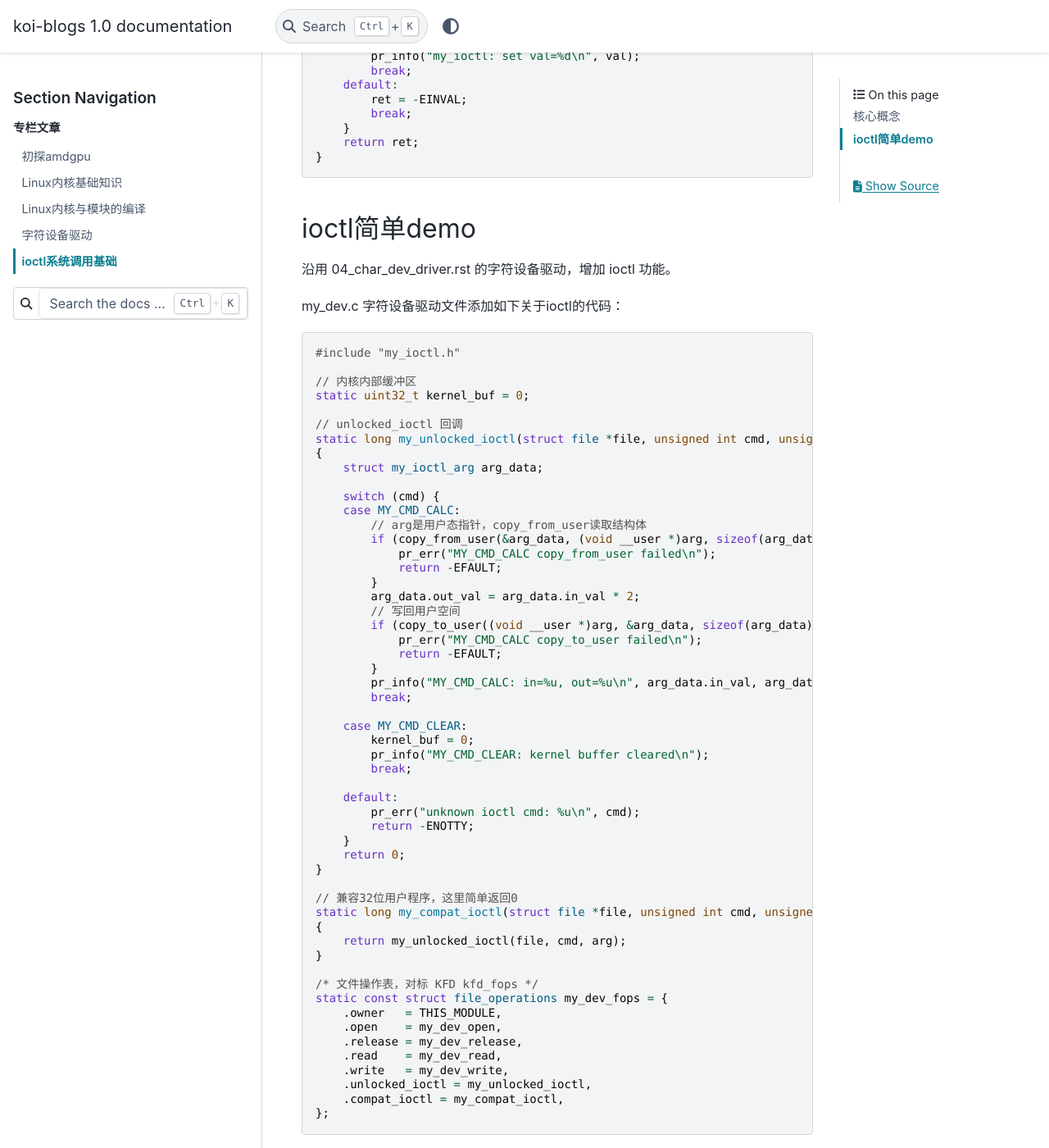
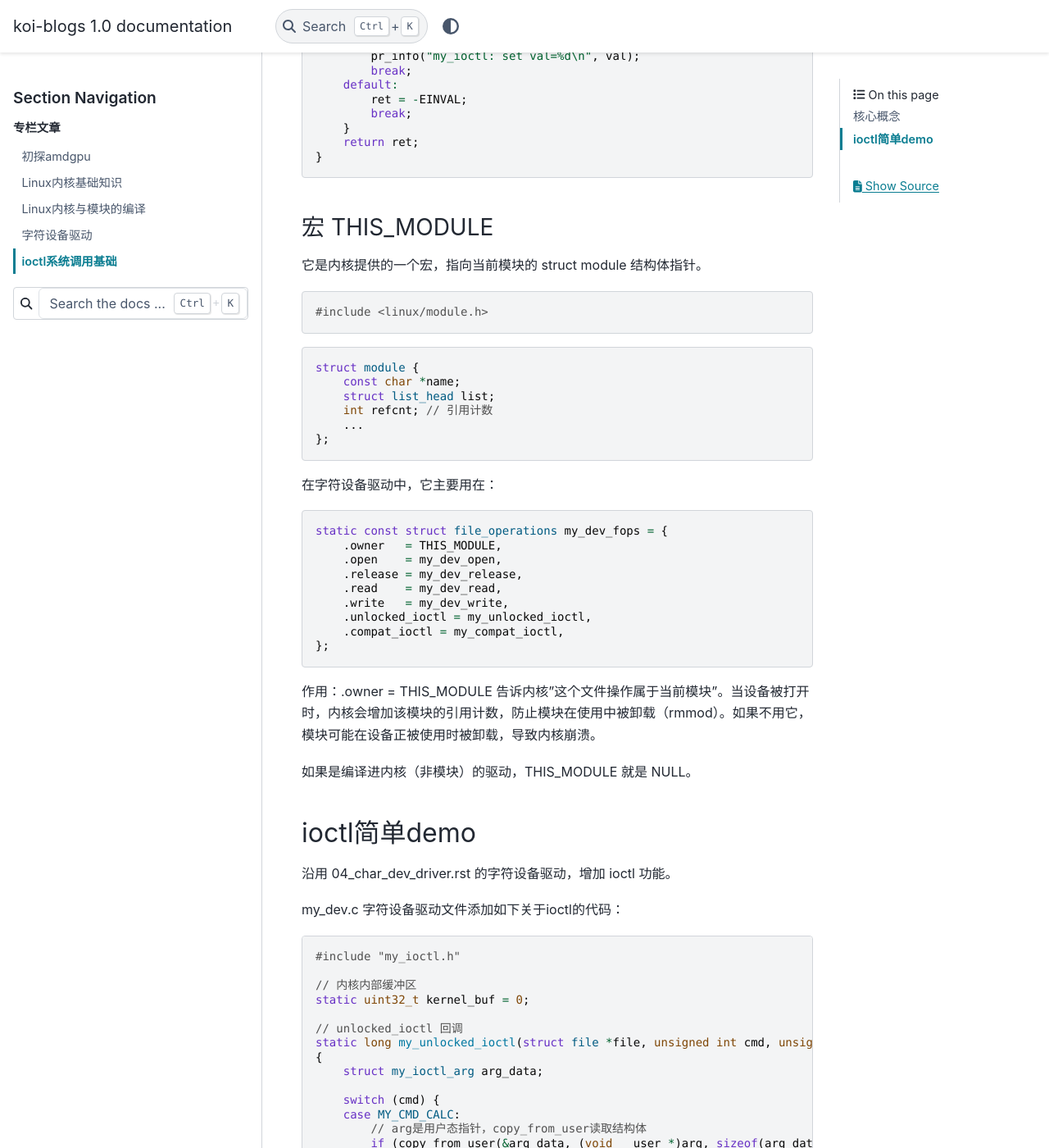
Before and after one commit to coderxkk/blog, a Sphinx documentation site: the page built from source/kmd/05_ioctl_basic.rst, in a window 1280 px wide and 1400 px high, scrolled down 2095 px. Shown: the whole window at 82% size. Built offline with Sphinx 7.4.7 and the PyData theme 0.15.4, drawn with Linux system fonts in a browser that asks for light colours.

```diff
--- a/source/amd/index.rst
+++ b/source/amd/index.rst
@@ -15,3 +15,9 @@ AMD 技术解析
 .. note::
 
    专栏正在建设中，后续文章会持续更新。
+
+.. toctree::
+   :maxdepth: 1
+   :caption: 专栏文章
+
+   01_the_rock
--- a/source/kmd/05_ioctl_basic.rst
+++ b/source/kmd/05_ioctl_basic.rst
@@ -99,6 +99,44 @@ copy_from_user / copy_to_user
         }
         return ret;
     }
+
+
+宏 THIS_MODULE
+--------------------------
+
+它是内核提供的一个宏，指向当前模块的 struct module 结构体指针。
+
+.. code-block:: c
+
+    #include <linux/module.h>
+
+.. code-block:: c
+
+    struct module {
+        const char *name;
+        struct list_head list;
+        int refcnt; // 引用计数
+        ...
+    };
+
+在字符设备驱动中，它主要用在：
+
+.. code-block:: c
+
+    static const struct file_operations my_dev_fops = {
+        .owner   = THIS_MODULE,
+        .open    = my_dev_open,
+        .release = my_dev_release,
+        .read    = my_dev_read,
+        .write   = my_dev_write,
+        .unlocked_ioctl = my_unlocked_ioctl,
+        .compat_ioctl = my_compat_ioctl,
+    };
+
+
+作用：.owner = THIS_MODULE 告诉内核"这个文件操作属于当前模块"。当设备被打开时，内核会增加该模块的引用计数，防止模块在使用中被卸载（rmmod）。如果不用它，模块可能在设备正被使用时被卸载，导致内核崩溃。
+
+如果是编译进内核（非模块）的驱动，THIS_MODULE 就是 NULL。
 
 ioctl简单demo
 ==================================
```
Also changed, not shown: source/amd/01_the_rock.rst (added, +52 -0 lines), source/kmd/06_kfd_chardev.rst (added, +12 -0 lines).
